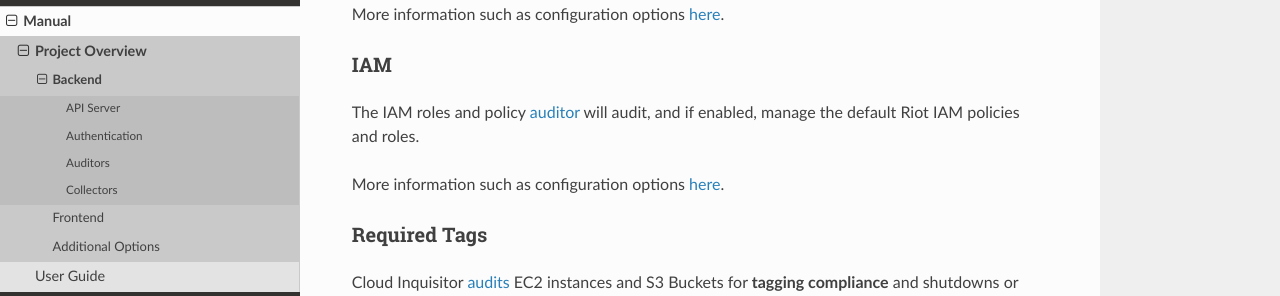
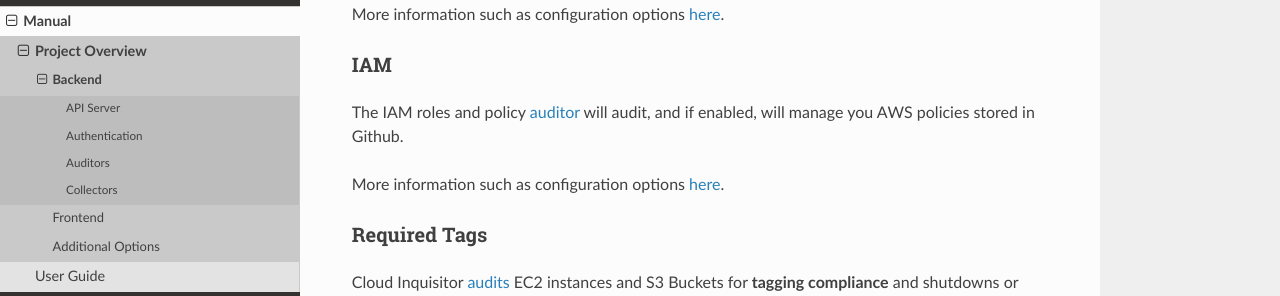
Before and after one commit to RiotGames/cloud-inquisitor, a Sphinx documentation site: the page built from docs/source/manual/overview/backend.rst, in a window 1280 px wide and 900 px high, scrolled down 1231 px. Shown: the part 155-451 px from the top of the window. Built offline with Sphinx 7.4.7 and the Read the Docs theme 2.0.0, drawn with Linux system fonts in a browser that asks for light colours; formulas are drawn with MathJax 3.

Commit message:
Update doc

```diff
--- a/docs/source/manual/overview/backend.rst
+++ b/docs/source/manual/overview/backend.rst
@@ -66,7 +66,7 @@
 ^^^
 
 The IAM roles and policy `auditor <https://github.com/RiotGames/cloud-inquisitor/tree/master/plugins/public/cinq-auditor-iam>`__
-will audit, and if enabled, manage the default Riot IAM policies and roles.
+will audit, and if enabled, will manage you AWS policies stored in Github.
 
 More information such as configuration options
 `here <https://github.com/RiotGames/cloud-inquisitor/blob/master/plugins/public/cinq-auditor-iam/README.rst>`__.
```
